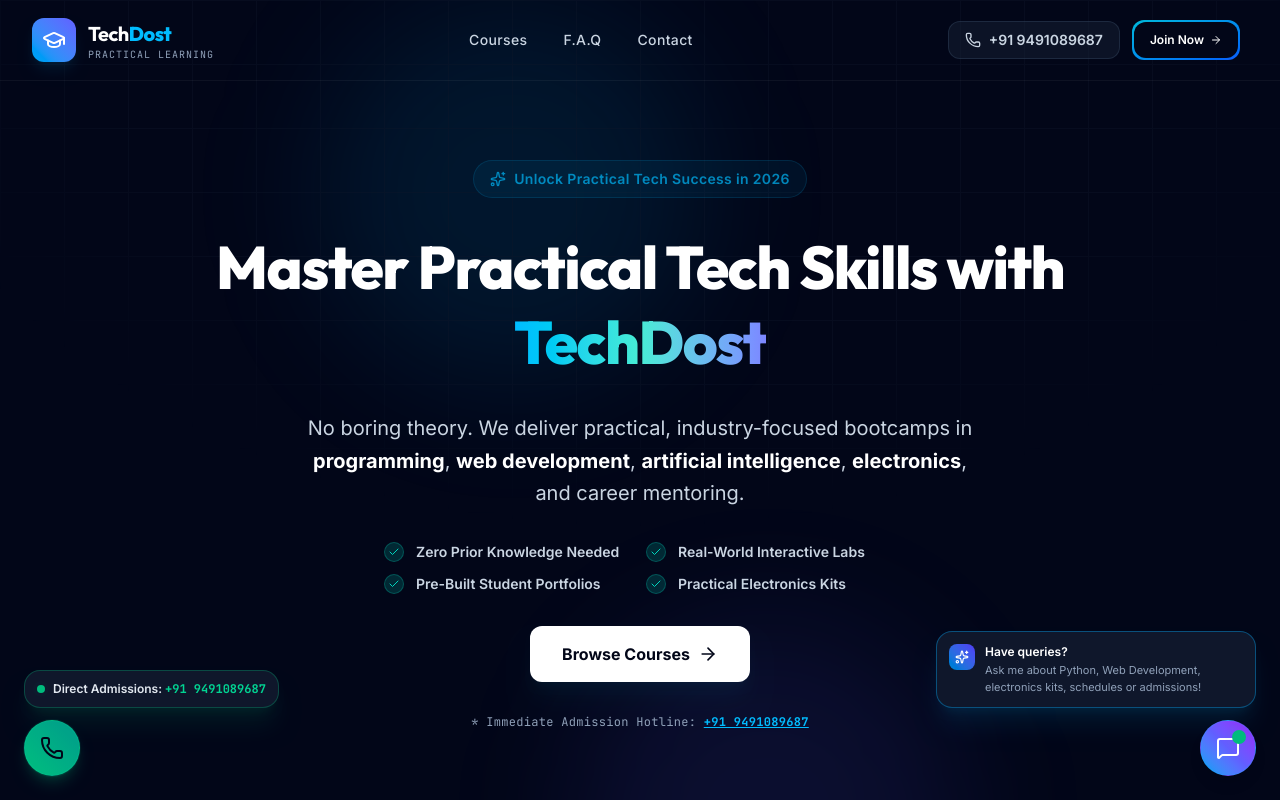
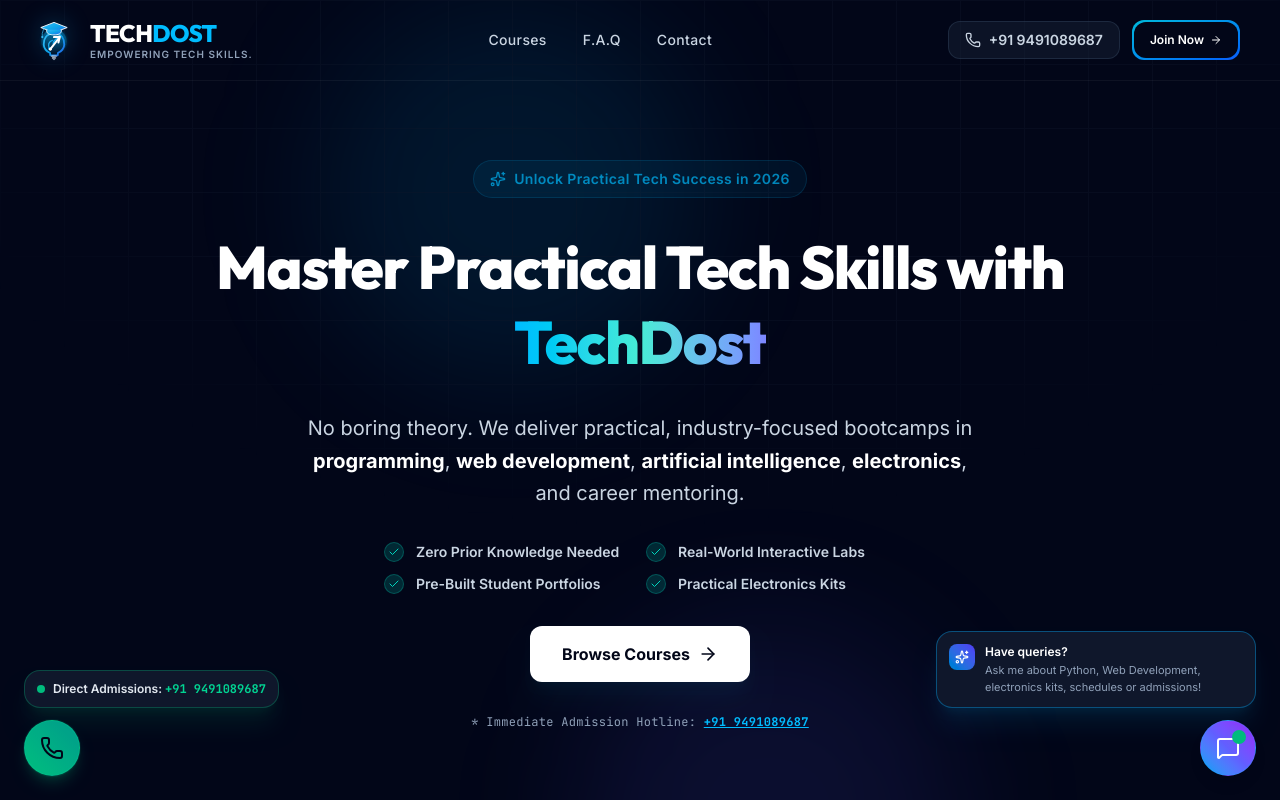
Before and after one commit to moulalikhsm-collab/techdost, a React (Vite) app: page / in a window 1280 px wide. Shown: the top 800 px of the page. Built offline with nearby package versions, Linux system fonts and the light colour scheme.

Commit message:
refactor: replace inline logos with reusable Logo component
Extracted the logo implementation into a centralized Logo component to ensure consistency across the Navbar and Footer and simplify future styling updates.

```diff
--- a/src/components/Footer.tsx
+++ b/src/components/Footer.tsx
@@ -1,5 +1,6 @@
 import React from 'react';
-import { GraduationCap, Phone, Mail, ChevronRight, Instagram, Linkedin, MessageSquare } from 'lucide-react';
+import { Phone, Mail, ChevronRight, Instagram, Linkedin, MessageSquare } from 'lucide-react';
+import Logo from './Logo';
 
 interface FooterProps {
   onNavigate: (sectionId: string) => void;
@@ -42,19 +43,7 @@
         <div className="grid grid-cols-1 md:grid-cols-12 gap-10">
           {/* Logo Column */}
           <div className="md:col-span-5 space-y-6">
-            <div className="flex items-center space-x-3 cursor-pointer" onClick={() => onNavigate('hero')}>
-              <div className="h-10 w-10 rounded-xl bg-gradient-to-tr from-sky-500 to-indigo-500 flex items-center justify-center">
-                <GraduationCap className="h-5.5 w-5.5 text-white" />
-              </div>
-              <div>
-                <span className="text-lg font-bold font-display text-white tracking-tight">
-                  Tech<span className="text-sky-400 font-extrabold">Dost</span>
-                </span>
-                <span className="block text-[8px] font-mono tracking-widest text-slate-500 uppercase leading-none">
-                  PRACTICAL TECH LEARNING
-                </span>
-              </div>
-            </div>
+            <Logo onClick={() => onNavigate('hero')} size="sm" className="cursor-pointer" />
 
             <p className="text-sm text-slate-400 max-w-sm leading-relaxed">
               TechDost is a technology education and training platform dedicated to providing practical, industry-focused learning in programming, web development, AI, prompt engineering, electronics, and career-oriented technical skills.
--- /dev/null
+++ b/src/components/Logo.tsx
@@ -0,0 +1,185 @@
+import React from 'react';
+
+interface LogoProps {
+  className?: string;
+  iconOnly?: boolean;
+  size?: 'sm' | 'md' | 'lg' | 'xl';
+  lightText?: boolean;
+  onClick?: () => void;
+}
+
+export default function Logo({ className = '', iconOnly = false, size = 'md', lightText = true, onClick }: LogoProps) {
+  // Dynamic scale classes
+  const iconSize = {
+    sm: 'h-8 w-8',
+    md: 'h-11 w-11',
+    lg: 'h-16 w-16',
+    xl: 'h-24 w-24'
+  }[size];
+
+  const brandTextClasses = {
+    sm: 'text-base',
+    md: 'text-xl sm:text-2xl',
+    lg: 'text-3xl sm:text-4xl',
+    xl: 'text-5xl'
+  }[size];
+
+  const sloganClasses = {
+    sm: 'text-[8px] tracking-wider mt-0.5',
+    md: 'text-[10px] tracking-widest mt-1',
+    lg: 'text-[11px] tracking-[0.25em] mt-1.5',
+    xl: 'text-[14px] tracking-[0.3em] mt-2'
+  }[size];
+
+  return (
+    <div id="techdost-logo-brand" className={`flex items-center gap-3.5 select-none ${className}`} onClick={onClick}>
+      {/* Clean Vector SVG Icon representing Graduation cap + Glowing Tech Bulb + Arrow */}
+      <div className={`${iconSize} relative flex-shrink-0 hover:scale-105 duration-300 ease-out`}>
+        <svg
+          viewBox="0 0 120 120"
+          fill="none"
+          xmlns="http://www.w3.org/2000/svg"
+          className="w-full h-full drop-shadow-[0_0_12px_rgba(14,165,233,0.35)]"
+        >
+          <defs>
+            {/* Color definition gradients */}
+            <linearGradient id="techDostBlueGrad" x1="0%" y1="0%" x2="100%" y2="100%">
+              <stop offset="0%" stopColor="#38bdf8" /> {/* sky-400 */}
+              <stop offset="50%" stopColor="#0ea5e9" /> {/* sky-500 */}
+              <stop offset="100%" stopColor="#2563eb" /> {/* blue-600 */}
+            </linearGradient>
+
+            <linearGradient id="techDostSilverGrad" x1="0%" y1="0%" x2="100%" y2="100%">
+              <stop offset="0%" stopColor="#e2e8f0" /> {/* gray-200 */}
+              <stop offset="100%" stopColor="#94a3b8" /> {/* slate-400 */}
+            </linearGradient>
+
+            <linearGradient id="techDostGlow" x1="0%" y1="0%" x2="0%" y2="100%">
+              <stop offset="0%" stopColor="#0ea5e9" stopOpacity="0.4" />
+              <stop offset="100%" stopColor="#0ea5e9" stopOpacity="0" />
+            </linearGradient>
+
+            <filter id="glowEffect" x="-20%" y="-20%" width="140%" height="140%">
+              <feGaussianBlur stdDeviation="5" result="blur" />
+              <feComposite in="SourceGraphic" in2="blur" operator="over" />
+            </filter>
+          </defs>
+
+          {/* Central Glow Field */}
+          <circle cx="60" cy="65" r="35" fill="url(#techDostGlow)" filter="url(#glowEffect)" />
+
+          {/* 1. Bulb Glass Contour Outer frame - matching the curved lightbulb exactly */}
+          <path
+            d="M60 42
+               C38 42, 32 58, 32 72
+               C32 82, 40 92, 49 95
+               L50 102
+               H70
+               L71 95
+               C80 92, 88 82, 88 72
+               C88 58, 82 42, 60 42 Z"
+            stroke="url(#techDostBlueGrad)"
+            strokeWidth="5"
+            strokeLinecap="round"
+            strokeLinejoin="round"
+            fill="none"
+          />
+
+          {/* 2. Inner Circuit Paths & Upward Arrow details */}
+          {/* Circuit Trace Loop 1 */}
+          <path
+            d="M48 83
+               C42 75, 46 63, 56 61"
+            stroke="url(#techDostBlueGrad)"
+            strokeWidth="3.5"
+            strokeLinecap="round"
+            fill="none"
+          />
+          {/* Circuit node circle */}
+          <circle cx="48" cy="83" r="4" fill="url(#techDostBlueGrad)" />
+
+          {/* Central Connecting Hub & Growth Arrow */}
+          <path
+            d="M58 88 L58 70"
+            stroke="url(#techDostSilverGrad)"
+            strokeWidth="3.5"
+            strokeLinecap="round"
+            fill="none"
+          />
+          <path
+            d="M58 70 C58 64, 66 56, 76 50"
+            stroke="url(#techDostBlueGrad)"
+            strokeWidth="4"
+            strokeLinecap="round"
+            fill="none"
+          />
+          {/* Upward diagonal arrow representing growth / empowering skills */}
+          <path
+            d="M50 85 L74 54"
+            stroke="#ffffff"
+            strokeWidth="5.5"
+            strokeLinecap="round"
+            fill="none"
+          />
+          {/* Arrowhead */}
+          <path
+            d="M60 52 L76 51 L72 67"
+            stroke="#ffffff"
+            strokeWidth="5.5"
+            strokeLinecap="round"
+            strokeLinejoin="round"
+            fill="none"
+          />
+          <circle cx="50" cy="85" r="4" fill="#ffffff" />
+
+          {/* 3. Mortarboard Graduation Cap Sitting On Top */}
+          {/* Diamond Plate */}
+          <path
+            d="M60 12 L96 26 L60 40 L24 26 Z"
+            fill="url(#techDostBlueGrad)"
+            stroke="#ffffff"
+            strokeWidth="2.5"
+            strokeLinejoin="round"
+          />
+          {/* Skull cap band */}
+          <path
+            d="M40 32 V36 C40 43, 49 46, 60 46 C71 46, 80 43, 80 36 V32"
+            fill="url(#techDostBlueGrad)"
+            stroke="#ffffff"
+            strokeWidth="2.2"
+            strokeLinejoin="round"
+          />
+          {/* Tassel line & drop */}
+          <path
+            d="M32 29 L28 42 V50"
+            stroke="#38bdf8"
+            strokeWidth="2"
+            strokeLinecap="round"
+          />
+          <circle cx="28" cy="52" r="3" fill="#38bdf8" />
+
+          {/* 4. Metallic Screwed Bulb Base */}
+          <rect x="52" y="102" width="16" height="4" rx="2" fill="url(#techDostSilverGrad)" />
+          <rect x="54" y="107" width="12" height="4" rx="2" fill="url(#techDostSilverGrad)" />
+          <path d="M56 112 H64 L60 115 Z" fill="#94a3b8" />
+        </svg>
+      </div>
+
+      {/* Brand Name Text Block */}
+      {!iconOnly && (
+        <div className="flex flex-col">
+          <h2 className={`${brandTextClasses} font-black font-display tracking-tight leading-none ${
+            lightText ? 'text-white' : 'text-slate-900'
+          }`}>
+            TECH<span className="text-sky-400">DOST</span>
+          </h2>
+          <span className={`${sloganClasses} font-semibold font-sans uppercase leading-none ${
+            lightText ? 'text-slate-400' : 'text-slate-600'
+          }`}>
+            Empowering tech skills.
+          </span>
+        </div>
+      )}
+    </div>
+  );
+}
--- a/src/components/Navbar.tsx
+++ b/src/components/Navbar.tsx
@@ -1,5 +1,6 @@
 import React, { useState, useEffect } from 'react';
-import { GraduationCap, Phone, Menu, X, ArrowRight } from 'lucide-react';
+import { Phone, Menu, X, ArrowRight } from 'lucide-react';
+import Logo from './Logo';
 
 interface NavbarProps {
   onNavigate: (sectionId: string) => void;
@@ -40,22 +41,7 @@
       <div className="max-w-7xl mx-auto px-4 sm:px-6 lg:px-8">
         <div className="flex items-center justify-between h-20">
           {/* Logo */}
-          <div
-            onClick={() => handleItemClick('hero')}
-            className="flex items-center space-x-3 cursor-pointer group"
-          >
-            <div className="h-11 w-11 rounded-xl bg-gradient-to-tr from-sky-500 to-indigo-500 flex items-center justify-center shadow-lg shadow-sky-500/10 group-hover:scale-105 transition-transform duration-300">
-              <GraduationCap className="h-6 w-6 text-white" />
-            </div>
-            <div>
-              <span className="text-xl font-bold font-display tracking-tight text-white group-hover:text-sky-400 transition-colors duration-300">
-                Tech<span className="text-sky-400 font-extrabold">Dost</span>
-              </span>
-              <span className="block text-[10px] font-mono tracking-widest text-slate-400 uppercase leading-none mt-0.5">
-                PRACTICAL LEARNING
-              </span>
-            </div>
-          </div>
+          <Logo onClick={() => handleItemClick('hero')} size="md" className="cursor-pointer group" />
 
           {/* Desktop Nav Items */}
           <nav className="hidden md:flex items-center space-x-1">
```
